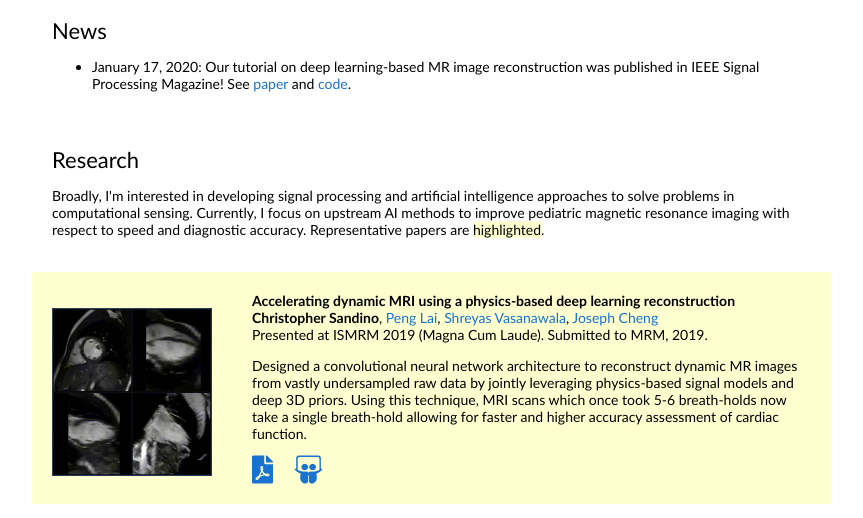
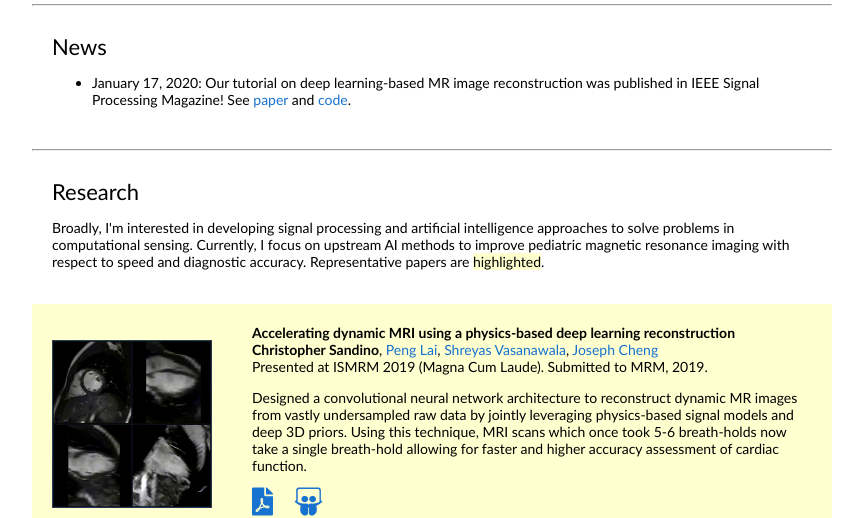
Before and after one commit to chrsandino/chrsandino.github.io, a plain HTML site: page index.html in a window 1280 px wide. Shown: the part 319-837 px from the top of the page, without its empty margins (208-1071 px from the left). Drawn offline with Linux system fonts and the light colour scheme; some icons are missing.

Commit message:
Added separators between sections

```diff
--- a/index.html
+++ b/index.html
@@ -42,8 +42,6 @@
               <p>I did my undergrad at University of Southern California where I worked with <a href="https://viterbi.usc.edu/directory/faculty/Nayak/Krishna">Krishna Nayak</a> on cardiac MRI for a few years. I've also interned at the National Institutes of Health and GE Healthcare. This summer I will be working at Apple AI Research&nbsp <i class="mx-1 fab fa-1x fa-apple text-muted" data-toggle="tooltip" title="LinkedIn"></i>
               </p>
 
-              <p></p>
-
               <p style="text-align:center">
                 <a href="mailto:sandino@stanford.edu">
                   <i class="mx-1 fas fa-2x fa-envelope text-muted" data-toggle="tooltip" title="Email"></i>
@@ -69,6 +67,8 @@
           </tr>
         </tbody></table>
 
+        <hr>
+
         <table width="100%" align="center" border="0" cellspacing="0" cellpadding="20"><tbody>
           <tr>
             <td>
@@ -80,6 +80,7 @@
           </tr>
         </tbody></table>
 
+        <hr>
 
         <table style="width:100%;border:0px;border-spacing:0px;border-collapse:separate;margin-right:auto;margin-left:auto;"><tbody>
             <tr>
```
